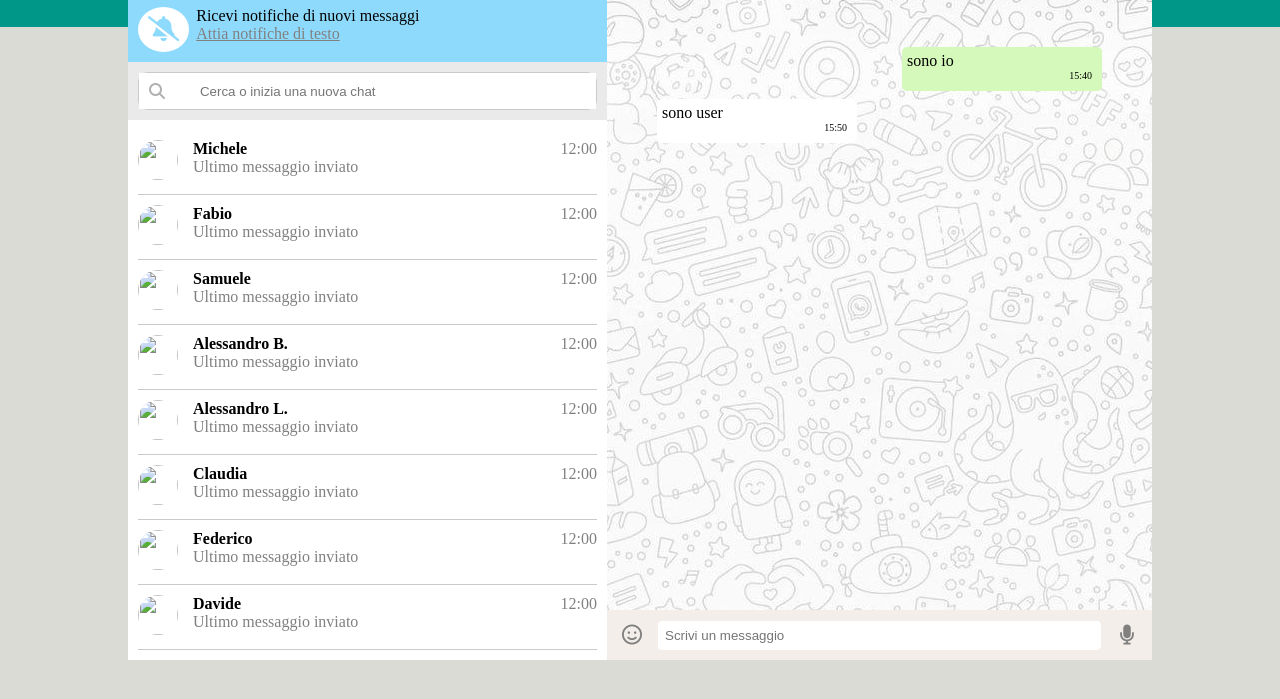
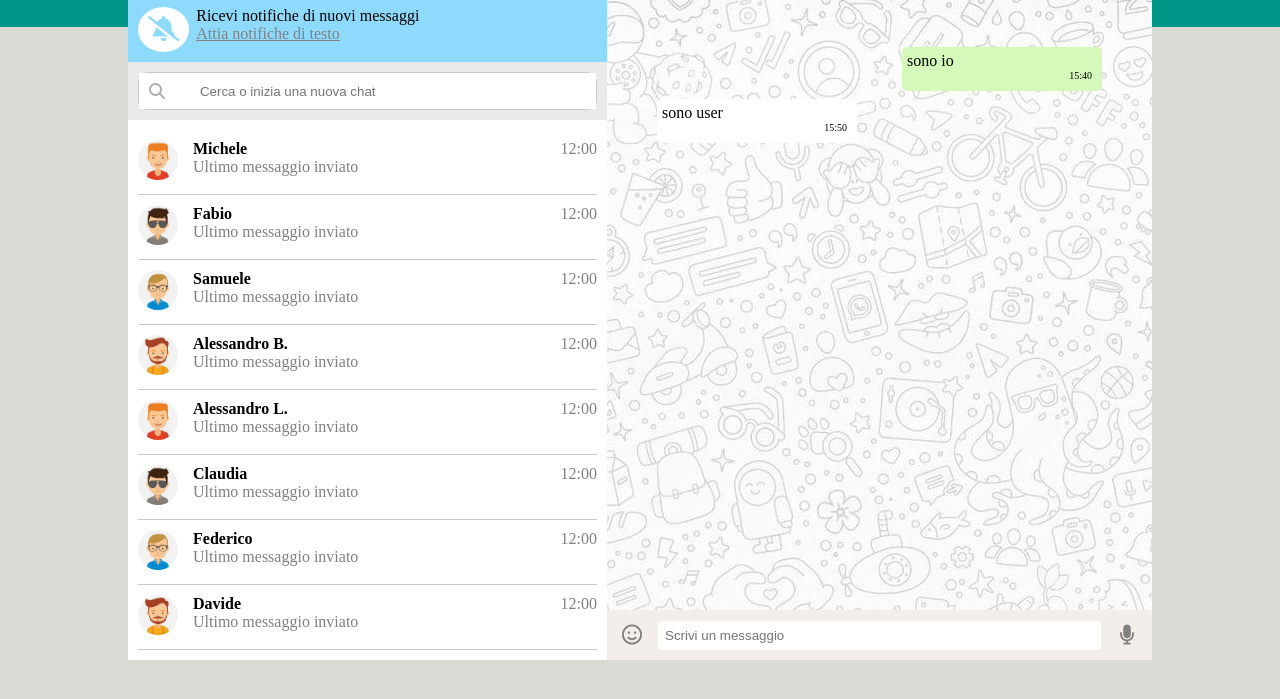
Before and after one commit to aurorapuli/vue-boolzapp, a plain HTML site: page index.html in a window 1280 px wide. Shown: the part 73-772 px from the top of the page. Drawn offline with nearby package versions, Linux system fonts and the light colour scheme.

Commit message:
add: img avatar

```diff
--- a/index.html
+++ b/index.html
@@ -73,7 +73,7 @@
                         <div class="contact" v-for="contact in contacts">
                             <div class="contact-profile">
                                 <div class="img">
-                                    <img src="contact.avatar" alt="">
+                                    <img :src="contact.avatar" alt="">
                                 </div>
                                 <div>
                                     <h4>{{contact.name}}</h4>
--- a/js/script.js
+++ b/js/script.js
@@ -89,7 +89,7 @@ createApp({
                 },
                 {
                     name: 'Alessandro L.',
-                    avatar: 'img/avatar_5.jpg',
+                    avatar: 'img/avatar_1.jpg',
                     visible: true,
                     messages: [
                         {
@@ -106,7 +106,7 @@ createApp({
                 },
                 {
                     name: 'Claudia',
-                    avatar: 'img/avatar_6.jpg',
+                    avatar: 'img/avatar_2.jpg',
                     visible: true,
                     messages: [
                         {
@@ -128,7 +128,7 @@ createApp({
                 },
                 {
                     name: 'Federico',
-                    avatar: 'img/avatar_7.jpg',
+                    avatar: 'img/avatar_3.jpg',
                     visible: true,
                     messages: [
                         {
@@ -145,7 +145,7 @@ createApp({
                 },
                 {
                     name: 'Davide',
-                    avatar: 'img/avatar_8.jpg',
+                    avatar: 'img/avatar_4.jpg',
                     visible: true,
                     messages: [
                         {
```
